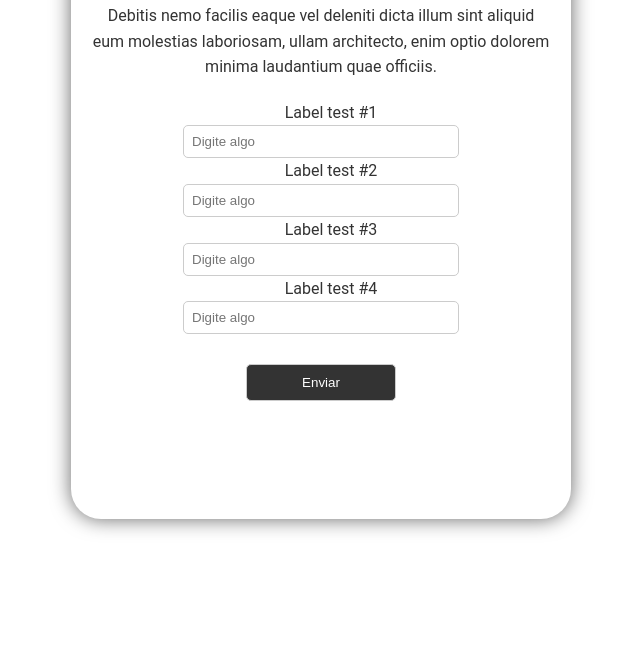
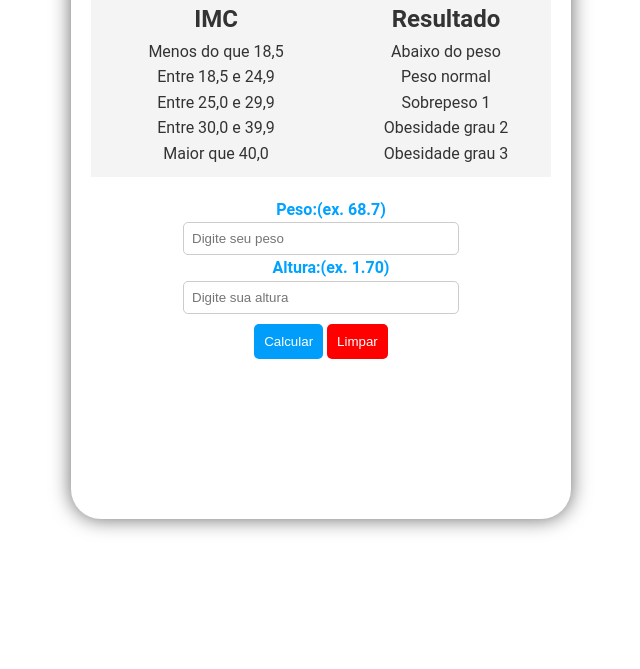
Before and after one commit to fernandesdennys/Javascript-TypeScript, a plain HTML site: page modelos/index.html in a window 1280 px wide. Shown: the part 131-800 px from the top of the page, without its empty margins (319-959 px from the left). Drawn offline with Linux system fonts and the light colour scheme.

Commit message:
Exercicio TABELA IMC

```diff
--- a/modelos/assets/css/style.css
+++ b/modelos/assets/css/style.css
@@ -27,6 +27,28 @@ section.container {
   border-radius: 30px;
   box-shadow: 0 0 20px rgba(0, 0, 0, 0.596);
 }
+section > h1 {
+  font-size: 2em;
+}
+
+div#table {
+  margin-top: 20px;
+  margin: auto;
+  display: flex;
+}
+div#imc,
+#classificacao {
+  margin: auto;
+  width: 50%;
+  padding: 10px;
+  background-color: #f4f4f4;
+}
+label {
+  font-size: 1em;
+  font-weight: bold;
+  color: #00a2ff;
+}
+
 form {
   margin-top: 20px;
 }
@@ -43,23 +65,32 @@ form > label > input {
   border-radius: 5px;
 }
 
-form > button {
-  display: flex;
-  justify-content: center;
-  text-align: center;
-  width: 150px;
+#reset {
+  background-color: #ff0000;
+  margin-top: 10px;
   padding: 10px;
-  margin: 0 auto;
-  margin-top: 30px;
-  margin-bottom: 5px;
-  border: 1px solid #ccc;
+  border: none;
   border-radius: 5px;
-  background-color: #333;
   color: #fff;
+}
+#calc {
+  background-color: #009efa;
+  margin-top: 10px;
+  padding: 10px;
+  border: none;
+  border-radius: 5px;
+  color: #fff;
+}
+#calc:hover, #reset:hover {
+  background-color: #b3b3b3;
   cursor: pointer;
 }
-form > button:hover {
-  background-color: #6e6b6b;
-  outline: 2px solid #000000;
-  color: #000000;
+div#res {
+  font-size: 1em;
+  font-weight: bold;
+  width: 70%;
+  margin: 0 auto;
+  margin-top: 20px;
+  padding: 5px;
+  border-radius: 5px;
 }
--- a/modelos/assets/js/script.js
+++ b/modelos/assets/js/script.js
@@ -0,0 +1,23 @@
+function clicar() {
+  const peso = document.getElementById('txtpeso').value;
+  const altura = document.getElementById('txtaltura').value;
+  const resultado = document.getElementById('res');
+  const imc = (peso / (altura * altura));
+
+  if (peso === '' || altura === '') {
+    resultado.innerHTML = 'Preencha todos os campos!';
+  } else if (imc <= 18.5) {
+    resultado.innerHTML = 'Abaixo do peso!';
+  } else if (imc >= 18.5 && imc <= 24.9) {
+    resultado.innerHTML = 'Peso normal!';
+  } else if (imc >= 25 && imc <= 29.9) {
+    resultado.innerHTML = 'Sobrepeso!';
+  } else if (imc >= 30 && imc <= 34.9) {
+    resultado.innerHTML = 'Obesidade grau 1!';
+  } else if (imc >= 35 && imc <= 39.9) {
+    resultado.innerHTML = 'Obesidade grau 2!';
+  } else if (imc >= 40) {
+    resultado.innerHTML = 'Obesidade grau 3!';
+  }
+
+}
--- a/modelos/index.html
+++ b/modelos/index.html
@@ -8,52 +8,50 @@
   </head>
   <body>
     <section class="container">
-      <h1>Lorem ipsum dolor sit amet consectetur</h1>
-      <p>
-        Lorem ipsum dolor sit amet consectetur, adipisicing elit. Debitis nemo
-        facilis eaque vel deleniti dicta illum sint aliquid eum molestias
-        laboriosam, ullam architecto, enim optio dolorem minima laudantium quae
-        officiis.
-      </p>
+      <h1>Tabela IMC</h1>
+      <div id="table">
+        <div id="imc">
+          <h2>IMC</h2>
+          <p>Menos do que 18,5</p>
+          <p>Entre 18,5 e 24,9</p>
+          <p>Entre 25,0 e 29,9</p>
+          <p>Entre 30,0 e 39,9</p>
+          <p>Maior que 40,0</p>
+        </div>
+        <div id="classificacao">
+          <h2>Resultado</h2>
+          <p>Abaixo do peso</p>
+          <p>Peso normal</p>
+          <p>Sobrepeso 1</p>
+          <p>Obesidade grau 2</p>
+          <p>Obesidade grau 3</p>
+        </div>
+      </div>
 
       <form action="">
         <label for="input-test- 1"
-          >Label test #1
+          >Peso:(ex. 68.7)
           <input
             type="text"
-            id="input-test-1"
+            id="txtpeso"
             name="input-test-1"
-            placeholder="Digite algo"
+            placeholder="Digite seu peso"
           />
         </label>
         <label for="input-test-2"
-          >Label test #2
+          >Altura:(ex. 1.70)
           <input
             type="text"
-            id="input-test-2"
+            id="txtaltura"
             name="input-test-2"
-            placeholder="Digite algo"
+            placeholder="Digite sua altura"
           />
         </label>
-        <label for="input-test-3"
-          >Label test #3
-          <input
-            type="text"
-            id="input-test-3"
-            name="input-test-3"
-            placeholder="Digite algo"
-          />
-        </label>
-        <label for="input-test-4"
-          >Label test #4
-          <input
-            type="text"
-            id="input-test-4"
-            name="input-test-4"
-            placeholder="Digite algo"
-          />
-        </label>
-        <button type="button">Enviar</button>
+
+        <button id="calc" type="button" onclick="clicar()">Calcular</button>
+        <button id="reset" type="reset">Limpar</button>
+
+        <div id="res"></div>
       </form>
     </section>
     <script src="assets/js/script.js"></script>
```
